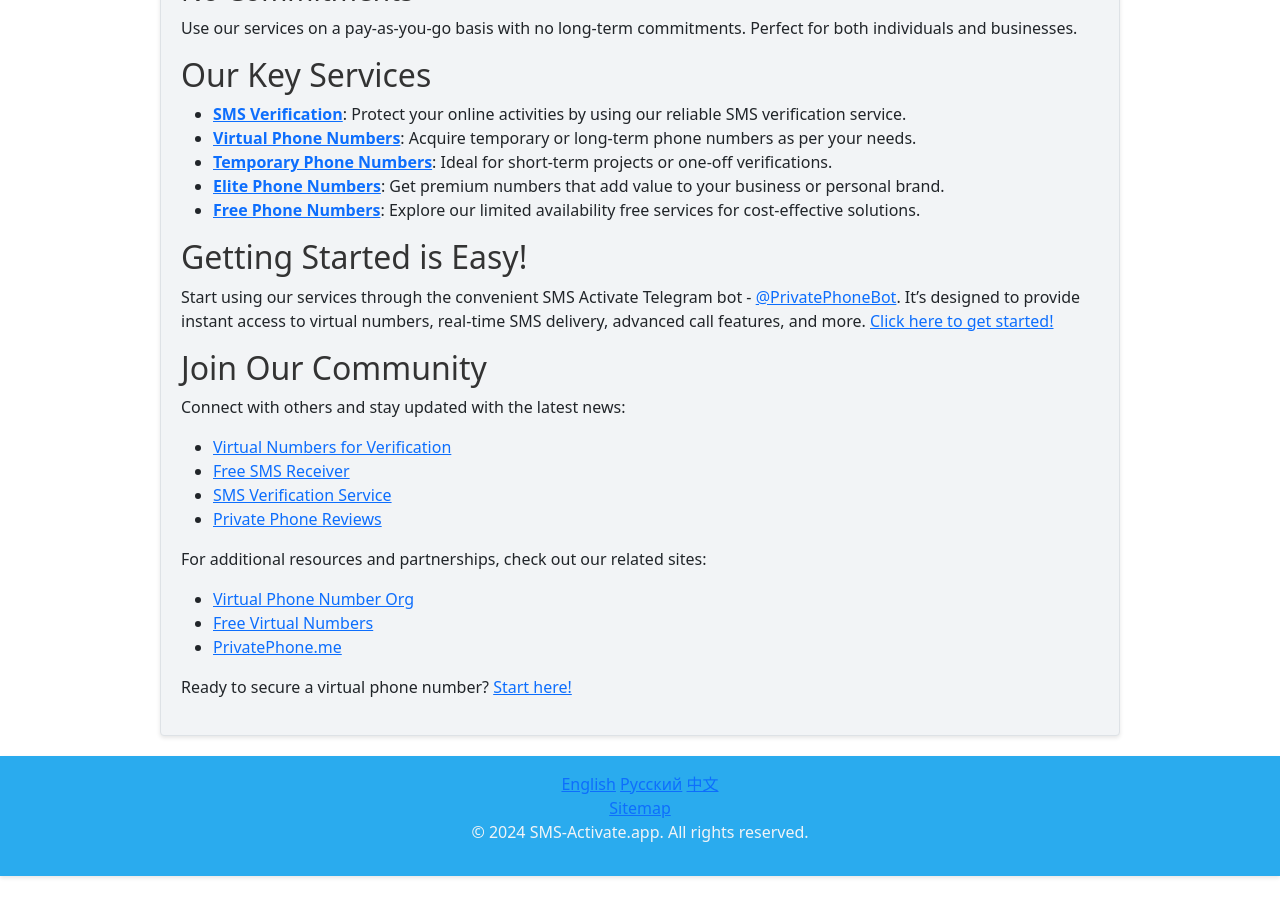
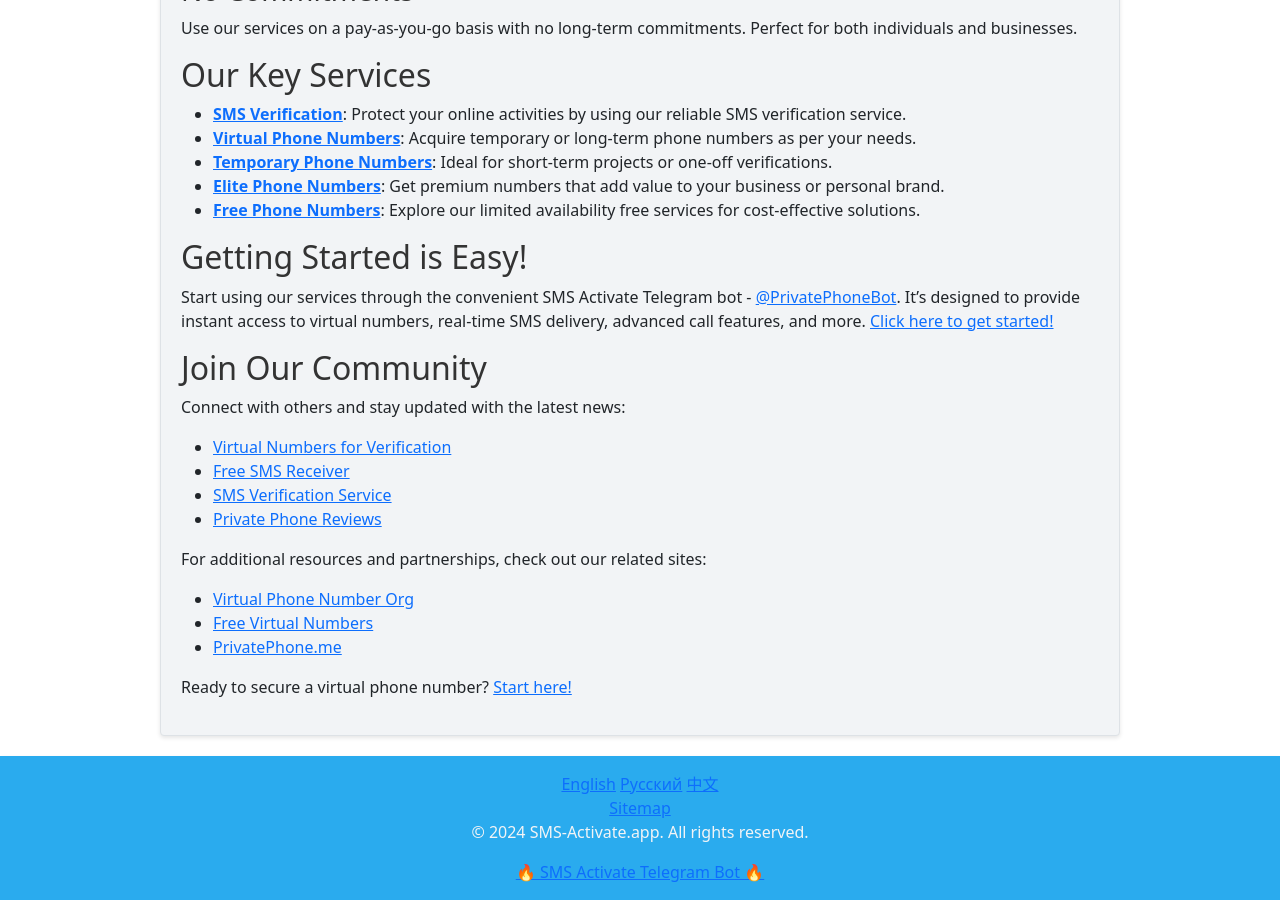
Before and after one commit to VirtualPhoneNumber/sms-activate.app, a Jekyll site: the page built from en/index.md, in a window 1280 px wide and 900 px high, scrolled down 638 px. Built offline with Jekyll 4.4.1, drawn with Linux system fonts in a browser that asks for light colours; before the commit the page ends 1514 px from its top, so only the background shows below that.

Commit message:
Update default.html

```diff
--- a/_layouts/default.html
+++ b/_layouts/default.html
@@ -174,6 +174,7 @@
         </div>
         <a href="/sitemap.xml">Sitemap</a>
         <p>© {{ 'now' | date: "%Y" }} {{ site.title }}. All rights reserved.</p>
+        <a href="https://t.me/PrivatePhoneBot">🔥 SMS Activate Telegram Bot 🔥</a>
     </footer>
 
     <!-- Bootstrap Bundle with Popper for dropdown functionality -->
```
